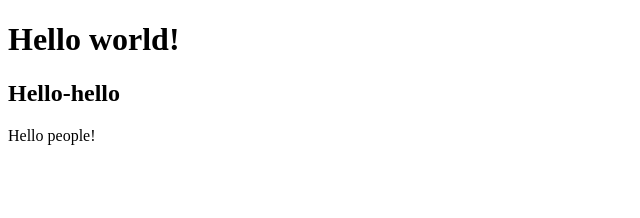
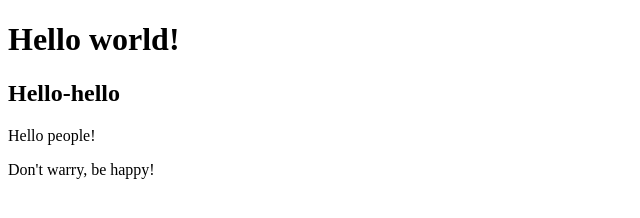
Before and after one commit to LiudmilaMic/Our-projects, a plain HTML site: page test.html in a window 1280 px wide. Shown: the whole page, without its empty margins (0-640 px from the left). Drawn offline with Linux system fonts and the light colour scheme.

Commit message:
My fourth commit

```diff
--- a/test.html
+++ b/test.html
@@ -5,6 +5,7 @@
 <h1>Hello world!</h1>
 <h2>Hello-hello</h2>
 <p>Hello people!<p>
+<p>Don't warry, be happy!</p>
 </body>
 </head>
 </html>
```
